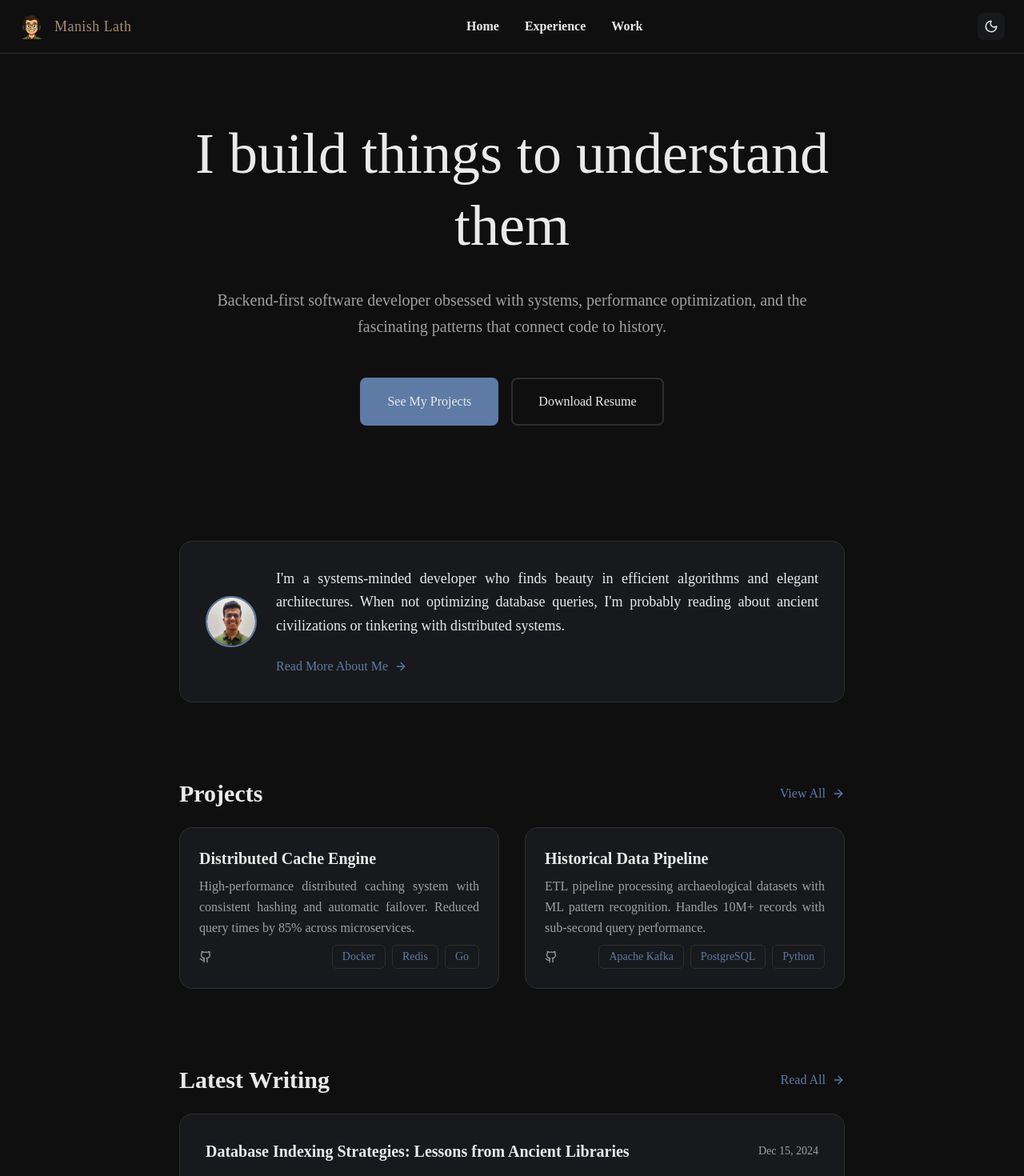
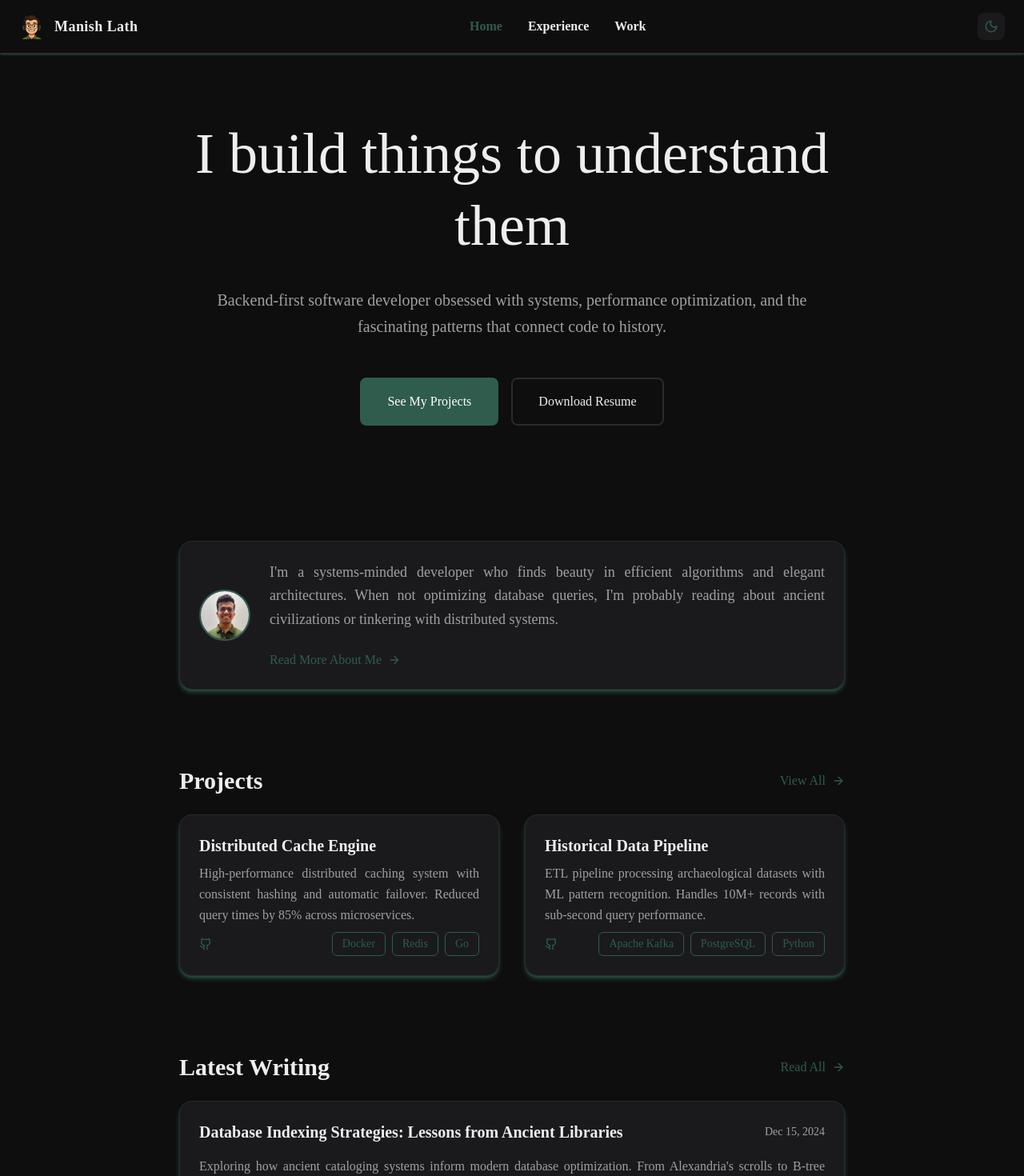
Before and after one commit to Manish-98/manish-lath.portfolio, a Next.js app: page / in a window 1280 px wide. Shown: the top 1470 px of the page at 80% size. Built offline with nearby package versions, Linux system fonts and the light colour scheme.

Commit message:
Add theme toggling

```diff
--- a/src/app/globals.css
+++ b/src/app/globals.css
@@ -1,59 +1,71 @@
 @import "tailwindcss";
 
 :root {
-  --background: #0f0f10;
-  --section: #18191c;
-  --text-primary: #eaeaea;
-  --text-secondary: #a0a0a0;
-  --accent-primary: #5e7ba5;
-  --accent-hover: #7da1d6;
-  --accent-secondary: #a58d6f;
-  --border: #2e2e30;
+  --background: #0e0e0f;
+  --section: #1a1a1c;
+  --primary: #eeeeee;
+  --secondary: #a0a0a0;
+  --accent: #2f5c4d;
+  --accent-hover: #3e7963;
+  --border: #2a2a2c;
 
   background-color: var(--background);
+  color: var(--primary);
   font-family: var(--font-inter);
-  color: var(--text-primary);
 }
 
+/* default theme */
 @theme {
   --color-background: var(--background);
   --color-section: var(--section);
-  --color-text-primary: var(--text-primary);
-  --color-text-secondary: var(--text-secondary);
-  --color-accent-primary: var(--accent-primary);
+  --color-primary: var(--primary);
+  --color-secondary: var(--secondary);
+  --color-accent: var(--accent);
   --color-accent-hover: var(--accent-hover);
-  --color-accent-secondary: var(--accent-secondary);
   --color-border: var(--border);
 }
 
+/* Add light theme */
+:root[data-theme="light"] {
+  --background: #faf9f6;
+  --section: #ffffff;
+  --primary: #1c1c1c;
+  --secondary: #666666;
+  --accent: #3c6e57;
+  --accent-hover: #4f8d72;
+  --border: #dddddd;
+
+
+  --color-background: var(--background);
+  --color-section: var(--section);
+  --color-primary: var(--primary);
+  --color-secondary: var(--secondary);
+  --color-accent: var(--accent);
+  --color-accent-hover: var(--accent-hover);
+  --color-border: var(--border);
+
+  background-color: var(--background);
+  color: var(--primary);
+  font-family: var(--font-inter);
+}
+
+
 @layer base {
-  .bg-background {
-    background-color: var(--background);
-  }
-
-  .bg-section {
-    background-color: var(--section);
-  }
-
-  .text-primary {
-    color: var(--text-primary);
-  }
-
-  .text-secondary {
-    color: var(--text-secondary);
-  }
-
   section {
     @apply w-full max-w-4xl mx-auto p-8;
   }
 }
 
 @layer components {
+  .card {
+    @apply bg-section rounded-2xl border border-border p-6 hover:border-accent transition-colors duration-200 cursor-pointer shadow-md shadow-accent/80;
+  }
+
   .btn-primary {
     @apply transition-all duration-200;
-    background-color: var(--accent-primary);
-    color: var(--text-primary);
-    border: 2px solid var(--accent-primary);
+    background-color: var(--accent);
+    color: white;
+    border: 2px solid var(--accent);
   }
 
   .btn-primary:hover {
@@ -64,13 +76,14 @@
   .btn-secondary {
     @apply transition-all duration-200;
     background-color: transparent;
-    color: var(--text-primary);
+    color: var(--primary);
     border: 2px solid var(--border);
   }
 
 
   .btn-secondary:hover {
     background-color: var(--section);
-    border-color: var(--accent-primary);
+    border-color: var(--accent-hover);
+    color: var(--accent-hover);
   }
 }
--- a/src/components/AboutMeSection.js
+++ b/src/components/AboutMeSection.js
@@ -4,11 +4,11 @@ import Image from "next/image";
 export default function AboutMe() {
   return (
     <section>
-      <div className="bg-section rounded-2xl border border-border p-8">
+      <div className="card">
         <div className="flex items-center gap-6 flex-col sm:flex-row">
           {/* Profile Image */}
           <div className="flex-shrink-0">
-            <div className="w-16 h-16 rounded-full overflow-hidden border-accent-primary border-2">
+            <div className="w-16 h-16 rounded-full overflow-hidden border-accent border-2">
               <Image
                 src="/profile.jpg"
                 alt="Profile"
@@ -21,13 +21,13 @@ export default function AboutMe() {
 
           {/* Content */}
           <div className="flex-1">
-            <p className="text-lg leading-relaxed mb-6 text-left sm:text-justify">
+            <p className="text-lg leading-relaxed mb-6 text-left sm:text-justify text-secondary">
               I'm a systems-minded developer who finds beauty in efficient algorithms and elegant architectures. When not
               optimizing database queries, I'm probably reading about ancient civilizations or tinkering with distributed systems.
             </p>
 
             {/* Read More Link */}
-            <button className="inline-flex items-center gap-2 text-accent-primary hover:text-accent-hover transition-colors duration-200 group">
+            <button className="inline-flex items-center gap-2 text-accent hover:text-accent-hover transition-colors duration-200 group">
               <span className="text-base font-medium">Read More About Me</span>
               {/* TODO: Add a link to the about me page */}
               <ArrowRight className="w-4 h-4 transition-transform duration-200 group-hover:translate-x-1" />
--- a/src/components/FeaturedProjects.js
+++ b/src/components/FeaturedProjects.js
@@ -2,21 +2,21 @@ import { ArrowRight, Github } from "lucide-react";
 
 const ProjectCard = ({ project }) => {
   return (
-    <div className="bg-section rounded-2xl border border-border p-6 hover:border-accent-primary transition-colors duration-200 cursor-pointer group">
+    <div className="card">
       {/* Project Title */}
-      <h3 className="text-xl font-semibold text-text-primary mb-2 group-hover:text-accent-primary transition-colors duration-200">
+      <h3 className="text-xl font-semibold text-primary mb-2">
         {project.title}
       </h3>
 
       {/* Project Description */}
-      <p className="text-text-secondary leading-relaxed mb-2 text-justify">
+      <p className="text-secondary leading-relaxed mb-2 text-justify">
         {project.description}
       </p>
 
       <div className="flex justify-between items-center">
         {/* GitHub Link */}
-        <button className="inline-flex items-center gap-2 text-text-secondary hover:text-text-primary transition-colors duration-200 group">
-          <Github className="w-4 h-4" />
+        <button className="inline-flex items-center gap-2 text-secondary hover:text-primary transition-colors duration-200 group">
+          <Github className="w-4 h-4" color='var(--accent)' />
         </button>
 
         {/* Technology Tags */}
@@ -24,7 +24,7 @@ const ProjectCard = ({ project }) => {
           {project.technologies.map((tech, techIndex) => (
             <span
               key={techIndex}
-              className="px-3 py-1 bg-section text-accent-primary text-sm rounded-md border border-border"
+              className="px-3 py-1 bg-section text-accent text-sm rounded-md border border-accent"
             >
               {tech}
             </span>
@@ -55,8 +55,8 @@ export default function FeaturedProjects() {
     <section>
       {/* Header */}
       <div className="flex items-center justify-between mb-6">
-        <h2 className="text-3xl font-bold text-text-primary">Projects</h2>
-        <button className="inline-flex items-center gap-2 text-accent-primary hover:text-accent-hover transition-colors duration-200 group">
+        <h2 className="text-3xl font-bold text-primary">Projects</h2>
+        <button className="inline-flex items-center gap-2 text-accent hover:text-accent-hover transition-colors duration-200 group">
           <span className="text-base font-medium">View All</span>
           <ArrowRight className="w-4 h-4 transition-transform duration-200 group-hover:translate-x-1" />
         </button>
--- a/src/components/Header.js
+++ b/src/components/Header.js
@@ -1,21 +1,28 @@
+'use client';
+
 import React from 'react';
 import Link from 'next/link';
 import Image from 'next/image';
+import { usePathname } from 'next/navigation';
 import ThemeToggle from './ThemeToggle';
 import { Home, Briefcase, Book } from 'lucide-react';
 
 // Navigation configuration
 const navigationItems = [
-  { href: '/', label: 'Home', icon: <Home size={20} /> },
-  { href: '/experience', label: 'Experience', icon: <Briefcase size={20} /> },
-  { href: '/work', label: 'Work', icon: <Book size={20} /> }
+  { href: '/', label: 'Home', icon: <Home size={20} color='var(--accent)'/> },
+  { href: '/experience', label: 'Experience', icon: <Briefcase size={20} color='var(--accent)' /> },
+  { href: '/work', label: 'Work', icon: <Book size={20} color='var(--accent)' /> }
 ];
 
 // Navigation Link Component
-const NavLink = ({ href, icon, label }) => (
+const NavLink = ({ href, icon, label, isActive }) => (
   <Link
     href={href}
-    className="text-base font-bold transition-colors hover:opacity-80 text-text-primary"
+    className={`text-base font-bold transition-colors ${
+      isActive
+        ? 'text-accent'
+        : 'text-primary hover:text-accent'
+    }`}
     title={label}
   >
     <div className="block sm:hidden">
@@ -28,16 +35,18 @@ const NavLink = ({ href, icon, label }) => (
 );
 
 const Header = () => {
+  const pathname = usePathname();
+
   return (
     <header
-      className="w-full px-6 py-4 border-b bg-background border-border"
+      className="w-full px-6 py-4 border-b bg-background border-border shadow-sm shadow-accent/80 z-10"
     >
       <div className="max-w-7xl mx-auto flex items-center justify-between">
         {/* Logo */}
         <div className="flex-shrink-0 flex items-center space-x-2 gap-1">
           <Image src="/avatar-thumbnail.png" alt="Logo" width={32} height={32} className="object-contain" />
           <h1
-            className="text-lg font-medium tracking-wide hidden sm:block text-accent-secondary"
+            className="text-lg font-bold tracking-wide hidden sm:block text-primary"
           >
             Manish Lath
           </h1>
@@ -46,7 +55,13 @@ const Header = () => {
         {/* Navigation */}
         <nav className="flex items-center space-x-8">
           {navigationItems.map((item) => (
-            <NavLink key={item.href} href={item.href} icon={item.icon} label={item.label} />
+            <NavLink
+              key={item.href}
+              href={item.href}
+              icon={item.icon}
+              label={item.label}
+              isActive={pathname === item.href}
+            />
           ))}
         </nav>
 
--- a/src/components/LatestWritingsSection.js
+++ b/src/components/LatestWritingsSection.js
@@ -3,32 +3,32 @@ import { ArrowRight, Clock } from "lucide-react";
 // Post Card Component
 function PostCard({ post }) {
   return (
-    <article className="bg-section rounded-2xl border border-border p-8 hover:border-accent-primary transition-colors duration-200 cursor-pointer group flex flex-col gap-4">
+    <article className="card flex flex-col gap-4">
         {/* add post header - title and date */}
         <div className="flex flex-col-reverse sm:flex-row gap-2 justify-between items-start sm:items-center">
-          <h3 className="text-xl font-semibold text-text-primary group-hover:text-accent-primary transition-colors duration-200">
+          <h3 className="text-xl font-semibold text-primary">
             {post.title}
           </h3>
-          <span className="text-text-secondary text-sm font-medium">
+          <span className="text-secondary text-sm font-medium">
             {post.date}
           </span>
         </div>
 
         {/* Post Content */}
-        <p className="text-text-secondary leading-relaxed text-left sm:text-justify">
+        <p className="text-secondary leading-relaxed text-left sm:text-justify">
           {post.description}
         </p>
 
 
       {/* Read Time and Read More */}
       <div className="flex items-center justify-between">
-        <div className="flex items-center gap-2 text-accent-primary text-sm">
+        <div className="flex items-center gap-2 text-accent text-sm">
           <Clock className="w-4 h-4" />
           <span>{post.readTime}</span>
         </div>
 
         {/* Read More Button */}
-        <button className="inline-flex items-center gap-2 text-accent-primary hover:text-accent-hover transform translate-x-2 group-hover:translate-x-0 transition-all duration-200">
+        <button className="inline-flex items-center gap-2 text-accent hover:text-accent-hover transform translate-x-2 group-hover:translate-x-0 transition-all duration-200">
           <span className="text-sm font-medium">Read More</span>
           <ArrowRight className="w-3 h-3" />
         </button>
@@ -59,8 +59,8 @@ export default function LatestWriting() {
     <section>
       {/* Header */}
       <div className="flex items-center justify-between mb-6">
-        <h2 className="text-3xl font-bold text-text-primary">Latest Writing</h2>
-        <button className="inline-flex items-center gap-2 text-accent-primary hover:text-accent-hover transition-colors duration-200 group">
+        <h2 className="text-3xl font-bold text-primary">Latest Writing</h2>
+        <button className="inline-flex items-center gap-2 text-accent hover:text-accent-hover transition-colors duration-200 group">
           <span className="text-base font-medium">Read All</span>
           <ArrowRight className="w-4 h-4 transition-transform duration-200 group-hover:translate-x-1" />
         </button>
--- a/src/components/ThemeToggle.js
+++ b/src/components/ThemeToggle.js
@@ -1,27 +1,23 @@
 'use client';
 
-import React, { useState } from 'react';
+import React from 'react';
 import { Moon, Sun } from 'lucide-react';
+import { useTheme } from './hooks/useTheme';
 
 const ThemeToggle = () => {
-  const [isDark, setIsDark] = useState(true);
-
-  const toggleTheme = () => {
-    setIsDark(!isDark);
-    // TODO: Implement theme toggle
-  };
+  const { theme, toggleTheme } = useTheme();
 
   return (
     <div className="flex items-center">
       <button
         onClick={toggleTheme}
-        className="p-2 rounded-lg transition-colors hover:opacity-80 bg-section text-text-primary"
+        className="p-2 rounded-lg transition-colors hover:opacity-80 bg-section text-primary"
         aria-label="Toggle theme"
       >
-        {isDark ? (
-          <Moon size={18} />
+        {theme === 'dark' ? (
+          <Moon size={18} color='var(--accent)' />
         ) : (
-          <Sun size={18} />
+          <Sun size={18} color='var(--accent)' />
         )}
       </button>
     </div>
--- /dev/null
+++ b/src/components/hooks/useTheme.js
@@ -0,0 +1,34 @@
+'use client'
+
+import { useState, useEffect } from 'react'
+
+export function useTheme() {
+  const [theme, setTheme] = useState('dark')
+
+  useEffect(() => {
+    // Get saved theme or default to dark
+    const savedTheme = localStorage.getItem('theme') || 'dark'
+    setTheme(savedTheme)
+
+    // Apply theme to document
+    if (savedTheme === 'light') {
+        document.documentElement.setAttribute('data-theme', 'light');
+    } else {
+      document.documentElement.setAttribute('data-theme', 'dark');
+    }
+  }, [])
+
+  const toggleTheme = () => {
+    const newTheme = theme === 'light' ? 'dark' : 'light'
+    setTheme(newTheme)
+    localStorage.setItem('theme', newTheme)
+
+    if (newTheme === 'light') {
+      document.documentElement.setAttribute('data-theme', 'light');
+    } else {
+      document.documentElement.setAttribute('data-theme', 'dark');
+    }
+  }
+
+  return { theme, toggleTheme }
+}
```
Also changed, not shown: src/components/ExperienceJourney.js (+8 -8 lines), src/components/Footer.js (+4 -4 lines).
